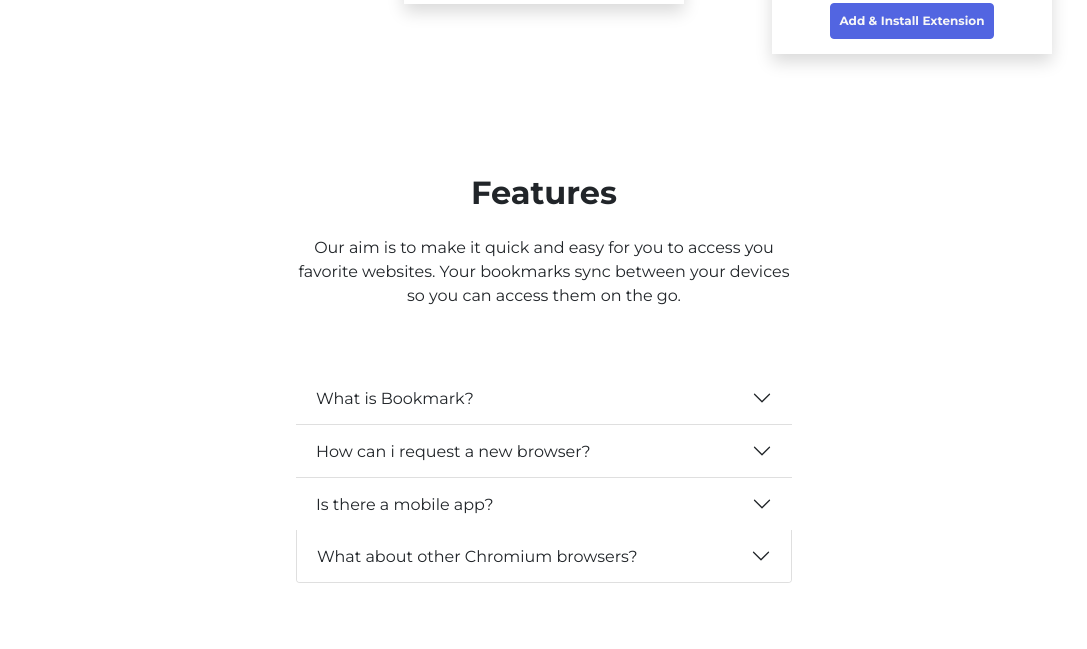
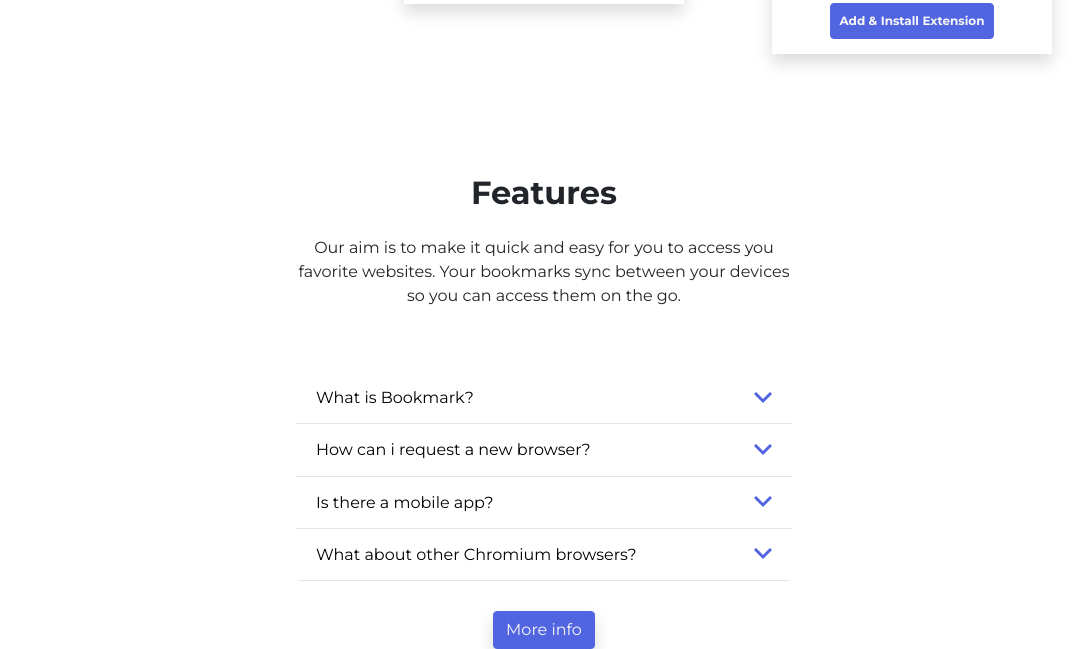
Before and after one commit to pedroaragaoleite/IT-Academy-Sprint-2, a website: page index.html in a window 1280 px wide. Shown: the part 2014-2663 px from the top of the page, without its empty margins (96-1183 px from the left). Before the commit the page ends 2597 px from the top, so only its background shows below. Drawn offline with nearby package versions, Linux system fonts and the light colour scheme.

Commit message:
add accordion and css

```diff
--- a/index.html
+++ b/index.html
@@ -487,6 +487,7 @@
                     aria-controls="collapseOne"
                   >
                     What is Bookmark?
+                    <span><svg class="accordion-svg" xmlns="http://www.w3.org/2000/svg" width="18" height="12"><path fill="none" stroke="#5267DF" stroke-width="3" d="M1 1l8 8 8-8"/></svg></span>
                   </button>
                 </h2>
                 <div
@@ -515,6 +516,7 @@
                     aria-controls="collapseTwo"
                   >
                     How can i request a new browser?
+                    <span><svg class="accordion-svg" xmlns="http://www.w3.org/2000/svg" width="18" height="12"><path fill="none" stroke="#5267DF" stroke-width="3" d="M1 1l8 8 8-8"/></svg></span>
                   </button>
                 </h2>
                 <div
@@ -543,6 +545,7 @@
                     aria-controls="collapseThree"
                   >
                     Is there a mobile app?
+                    <span><svg class="accordion-svg" xmlns="http://www.w3.org/2000/svg" width="18" height="12"><path fill="none" stroke="#5267DF" stroke-width="3" d="M1 1l8 8 8-8"/></svg></span>
                   </button>
                 </h2>
                 <div
@@ -572,6 +575,7 @@
                     aria-controls="collapseFour"
                   >
                     What about other Chromium browsers?
+                    <span><svg class="accordion-svg" xmlns="http://www.w3.org/2000/svg" width="18" height="12"><path fill="none" stroke="#5267DF" stroke-width="3" d="M1 1l8 8 8-8"/></svg></span>
                   </button>
                 </h2>
                 <div
@@ -592,6 +596,13 @@
             </div>
           </div>
         </div>
+        <a
+        href="#"
+        class="btn btn-primary shadow bg-primary text-light faq-btn"
+        type="button"
+      >
+        More info
+      </a>
       </section>
       <!---------- FAQ END ---------->
     </main>
--- a/scss/abstracts/_index.scss
+++ b/scss/abstracts/_index.scss
@@ -8,6 +8,7 @@
 
 @forward "../components/buttons";
 @forward "../components/cards";
+@forward "../components/accordion";
 
 @forward "../base/typography";
 
--- /dev/null
+++ b/scss/components/_accordion.scss
@@ -0,0 +1,49 @@
+@use "../abstracts/colors" as *;
+@use "../custom" as *;
+
+.faq {
+    text-align: center;
+    .accordion-button:focus {
+        box-shadow: none;
+    }
+    .accordion-item {
+        border: none;
+        border-bottom: 1px solid $light-gray !important;
+    }
+    .accordion-button:not(.collapsed) {
+        background-color: transparent;
+    }
+    .accordion-item h2 button {
+        display: block;
+        text-align: left;
+        text-decoration: none;
+        position: relative;
+        color: #000000;
+        &:hover {
+            color: $secondary;
+        }
+        span .accordion-svg {
+            position: absolute;
+            right: 20px;
+            top: 50%;
+            transform: translateY(-50%) rotate(180deg);
+        }
+        span .accordion-svg path {
+            stroke: $secondary;
+        }
+    }
+    .accordion-item h2 button.collapsed span .accordion-svg {
+        right: 20px;
+        top: 50%;
+        transform: translateY(-50%) ;
+        }
+    .accordion-item h2 button.collapsed .accordion-svg path {
+        stroke: $primary;
+    }
+    .accordion-body {
+        font-size: 14px;
+    }
+    &-btn {
+        margin-top: 30px;
+    }
+}
```
Also changed, not shown: css/main.css, 1 other file.
